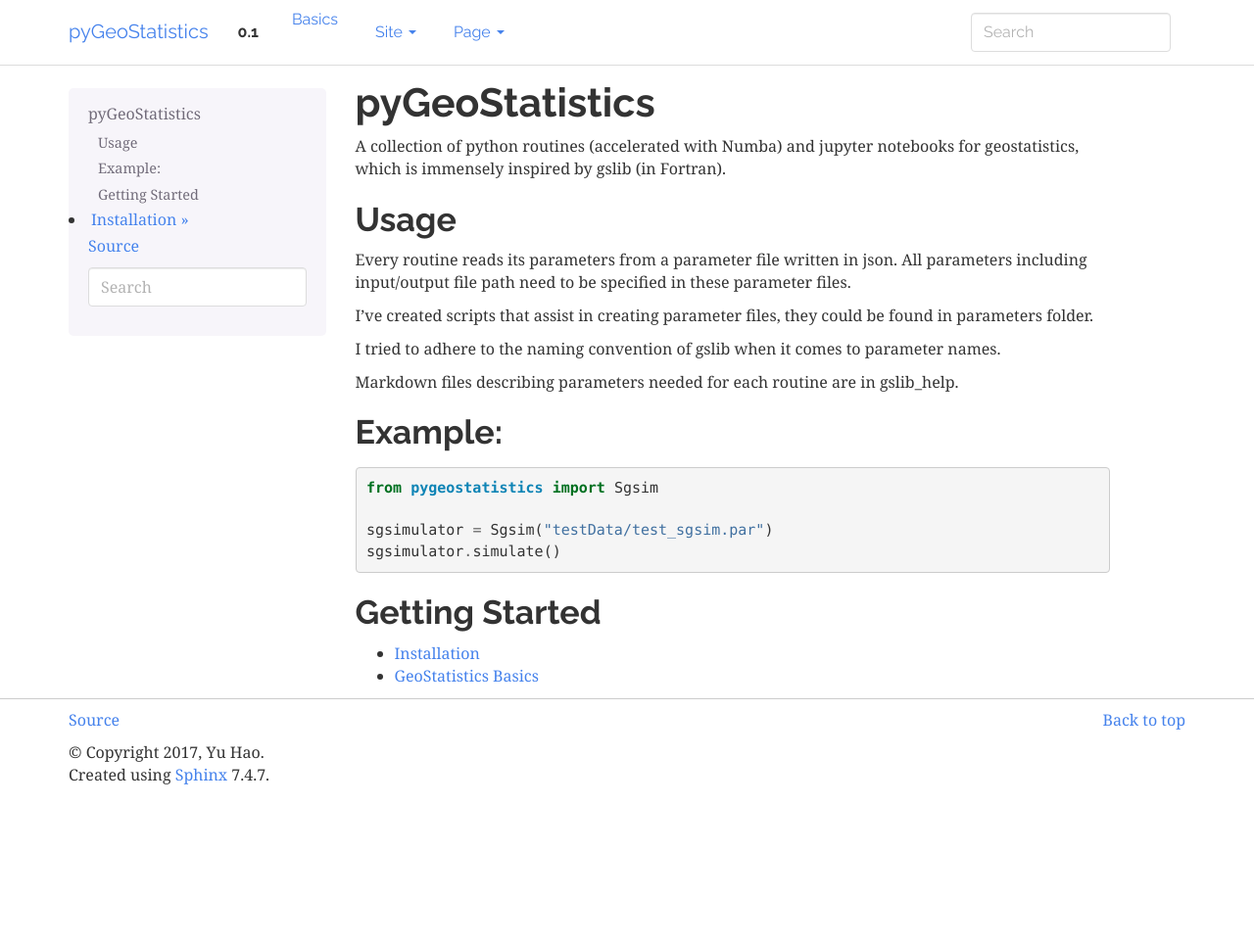
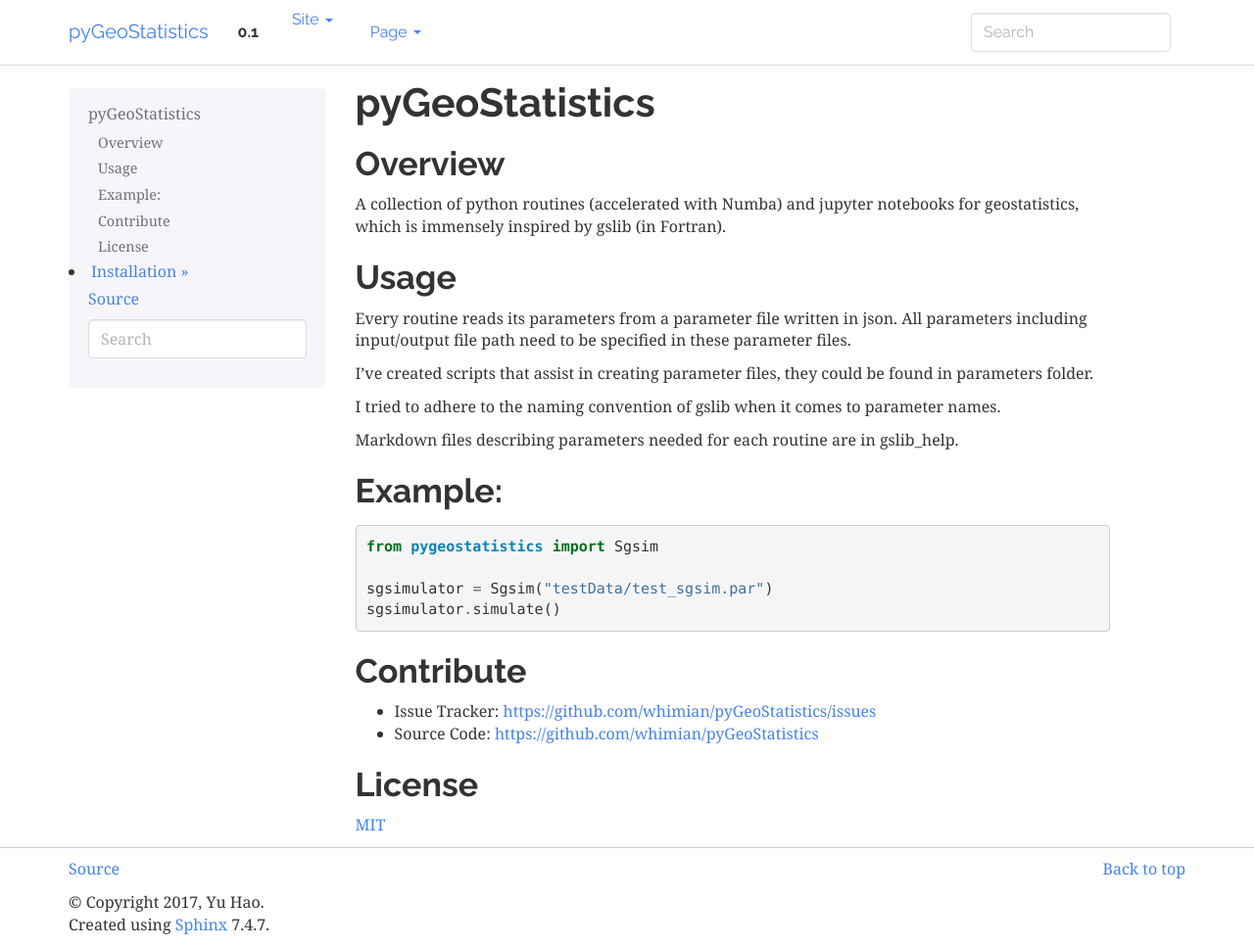
Before and after one commit to whimian/pyGeoStatistics, a Sphinx documentation site: the page built from docs/index.rst, in a window 1280 px wide and 967 px high. Shown: the whole window at 98% size. Built offline with Sphinx 7.4.7, drawn with Linux system fonts in a browser that asks for light colours.

Commit message:
edit docs

```diff
--- a/docs/conf.py
+++ b/docs/conf.py
@@ -121,7 +121,7 @@
     navbar_links = [
         # ("Cookbook", "cookbook/index"),
         # ("API", "api/api")
-        ("Basics", "basics/index")
+        # ("Basics", "basics/index")
     ]
 )
 
--- a/docs/index.rst
+++ b/docs/index.rst
@@ -7,15 +7,8 @@
 pyGeoStatistics
 ===============
 
-
-.. toctree::
-    :maxdepth: 1
-    :caption: pyGeoStatistics:
-    :hidden:
-
-    install
-    basics/index
-
+Overview
+========
 
 A collection of python routines (accelerated with Numba) and jupyter notebooks
 for geostatistics, which is immensely inspired by gslib (in Fortran).
@@ -40,7 +33,35 @@
     sgsimulator = Sgsim("testData/test_sgsim.par")
     sgsimulator.simulate()
 
-Getting Started
-===============
-* :doc:`install`
-* :doc:`basics/index`
+Contribute
+==========
+- Issue Tracker: https://github.com/whimian/pyGeoStatistics/issues
+
+- Source Code: https://github.com/whimian/pyGeoStatistics
+
+License
+=======
+`MIT <https://github.com/whimian/pyGeoStatistics/blob/master/LICENSE>`_
+
+.. toctree::
+    :maxdepth: 1
+    :caption: Getting Started
+    :hidden:
+
+    install
+
+.. toctree::
+  :maxdepth: 1
+  :caption: Geostatistics Basics
+  :hidden:
+
+  basics/kriging
+  basics/cokriging
+  basics/simulation
+
+.. toctree::
+  :maxdepth: 1
+  :caption: Tutorials
+  :hidden:
+
+  tutorials/eda
--- a/docs/install.rst
+++ b/docs/install.rst
@@ -3,8 +3,10 @@
 ============
 
 |
+
 Denpendencies
 =============
+
 - Python 3.6
 - NumPy 1.8 (or greater)
 - SciPy 0.13 (or greater)
--- /dev/null
+++ b/docs/tutorials/eda.rst
@@ -0,0 +1,3 @@
+=========================
+Exploratory Data Analysis
+=========================
```
Also changed, not shown: docs/basics/index.rst (deleted, +0 -12 lines).
